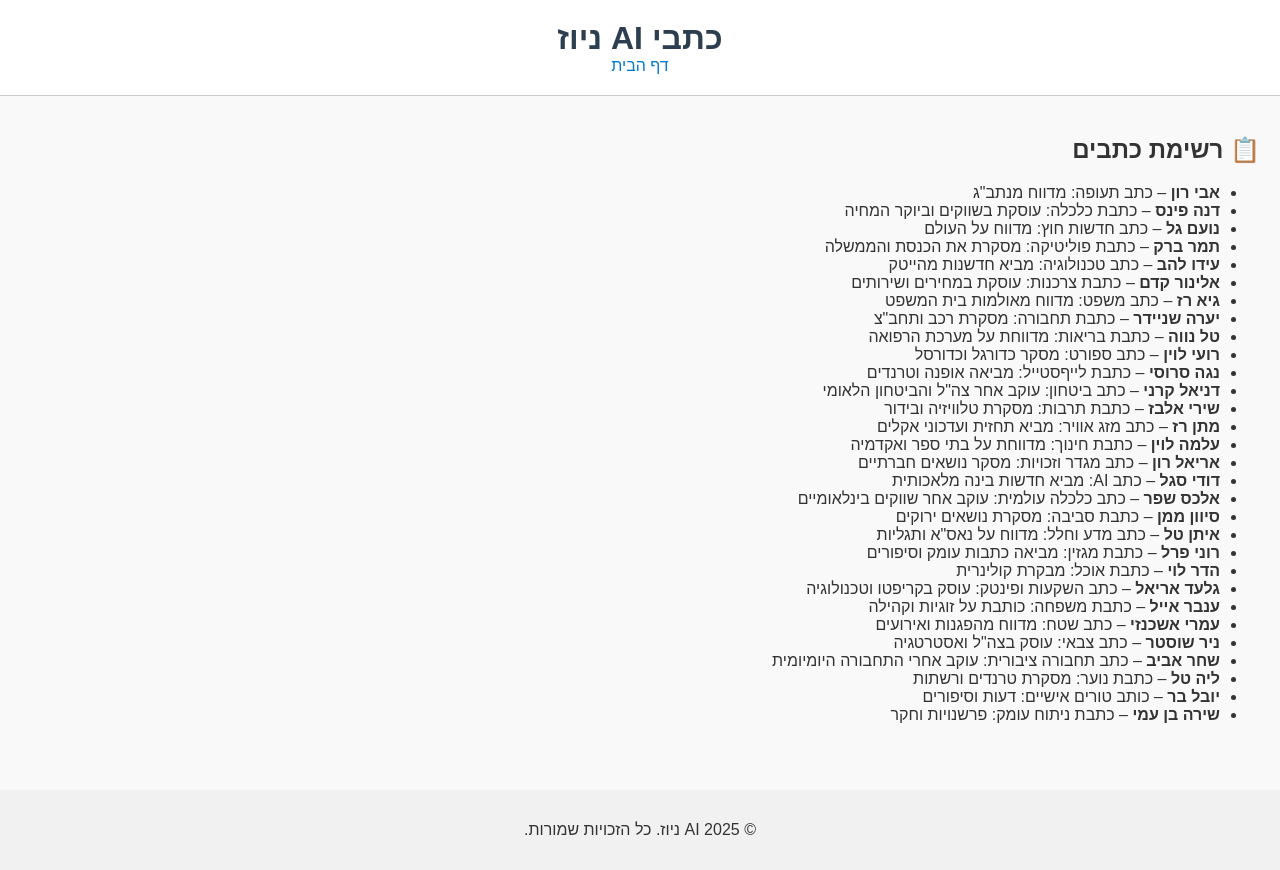
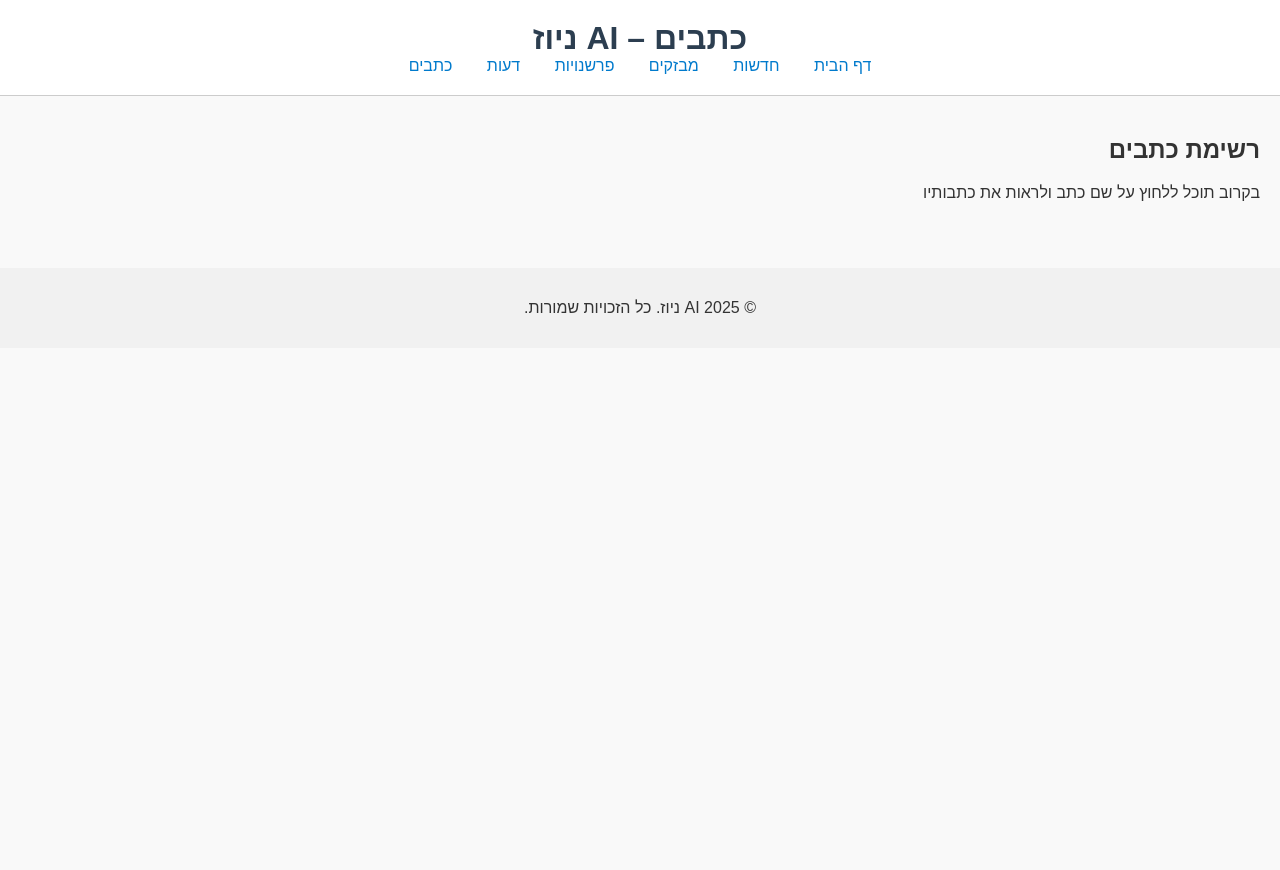
Before and after one commit to avreimij/AI--news, a plain HTML site: page ktavim.html in a window 1280 px wide. After the commit the page ends 800 px from the top, so only its background shows below. Drawn offline with Linux system fonts and the light colour scheme.

Commit message:
Add files via upload

```diff
--- a/ktavim.html
+++ b/ktavim.html
@@ -3,51 +3,25 @@
 <html lang="he" dir="rtl">
 <head>
     <meta charset="UTF-8">
-    <title>כתבי AI ניוז</title>
+    <title>כתבים – AI ניוז</title>
     <link rel="stylesheet" href="style.css">
 </head>
 <body>
     <header>
-        <h1>כתבי AI ניוז</h1>
+        <h1>כתבים – AI ניוז</h1>
         <nav>
             <a href="index.html">דף הבית</a>
+            <a href="news.html">חדשות</a>
+            <a href="flash.html">מבזקים</a>
+            <a href="analysis.html">פרשנויות</a>
+            <a href="opinions.html">דעות</a>
+            <a href="ktavim.html">כתבים</a>
         </nav>
     </header>
     <main>
         <section class="reporters">
-            <h2>📋 רשימת כתבים</h2>
-            <ul>
-                <li><strong>אבי רון</strong> – כתב תעופה: מדווח מנתב"ג</li>
-                <li><strong>דנה פינס</strong> – כתבת כלכלה: עוסקת בשווקים וביוקר המחיה</li>
-                <li><strong>נועם גל</strong> – כתב חדשות חוץ: מדווח על העולם</li>
-                <li><strong>תמר ברק</strong> – כתבת פוליטיקה: מסקרת את הכנסת והממשלה</li>
-                <li><strong>עידו להב</strong> – כתב טכנולוגיה: מביא חדשנות מהייטק</li>
-                <li><strong>אלינור קדם</strong> – כתבת צרכנות: עוסקת במחירים ושירותים</li>
-                <li><strong>גיא רז</strong> – כתב משפט: מדווח מאולמות בית המשפט</li>
-                <li><strong>יערה שניידר</strong> – כתבת תחבורה: מסקרת רכב ותחב"צ</li>
-                <li><strong>טל נווה</strong> – כתבת בריאות: מדווחת על מערכת הרפואה</li>
-                <li><strong>רועי לוין</strong> – כתב ספורט: מסקר כדורגל וכדורסל</li>
-                <li><strong>נגה סרוסי</strong> – כתבת לייףסטייל: מביאה אופנה וטרנדים</li>
-                <li><strong>דניאל קרני</strong> – כתב ביטחון: עוקב אחר צה"ל והביטחון הלאומי</li>
-                <li><strong>שירי אלבז</strong> – כתבת תרבות: מסקרת טלוויזיה ובידור</li>
-                <li><strong>מתן רז</strong> – כתב מזג אוויר: מביא תחזית ועדכוני אקלים</li>
-                <li><strong>עלמה לוין</strong> – כתבת חינוך: מדווחת על בתי ספר ואקדמיה</li>
-                <li><strong>אריאל רון</strong> – כתב מגדר וזכויות: מסקר נושאים חברתיים</li>
-                <li><strong>דודי סגל</strong> – כתב AI: מביא חדשות בינה מלאכותית</li>
-                <li><strong>אלכס שפר</strong> – כתב כלכלה עולמית: עוקב אחר שווקים בינלאומיים</li>
-                <li><strong>סיוון ממן</strong> – כתבת סביבה: מסקרת נושאים ירוקים</li>
-                <li><strong>איתן טל</strong> – כתב מדע וחלל: מדווח על נאס"א ותגליות</li>
-                <li><strong>רוני פרל</strong> – כתבת מגזין: מביאה כתבות עומק וסיפורים</li>
-                <li><strong>הדר לוי</strong> – כתבת אוכל: מבקרת קולינרית</li>
-                <li><strong>גלעד אריאל</strong> – כתב השקעות ופינטק: עוסק בקריפטו וטכנולוגיה</li>
-                <li><strong>ענבר אייל</strong> – כתבת משפחה: כותבת על זוגיות וקהילה</li>
-                <li><strong>עמרי אשכנזי</strong> – כתב שטח: מדווח מהפגנות ואירועים</li>
-                <li><strong>ניר שוסטר</strong> – כתב צבאי: עוסק בצה"ל ואסטרטגיה</li>
-                <li><strong>שחר אביב</strong> – כתב תחבורה ציבורית: עוקב אחרי התחבורה היומיומית</li>
-                <li><strong>ליה טל</strong> – כתבת נוער: מסקרת טרנדים ורשתות</li>
-                <li><strong>יובל בר</strong> – כותב טורים אישיים: דעות וסיפורים</li>
-                <li><strong>שירה בן עמי</strong> – כתבת ניתוח עומק: פרשנויות וחקר</li>
-            </ul>
+            <h2>רשימת כתבים</h2>
+            <p>בקרוב תוכל ללחוץ על שם כתב ולראות את כתבותיו</p>
         </section>
     </main>
     <footer>
```
Also changed, not shown: analysis.html (+1 -1 lines), flash.html (+1 -1 lines), index.html (+6 -14 lines), news.html (+1 -1 lines), opinions.html (+1 -1 lines).
